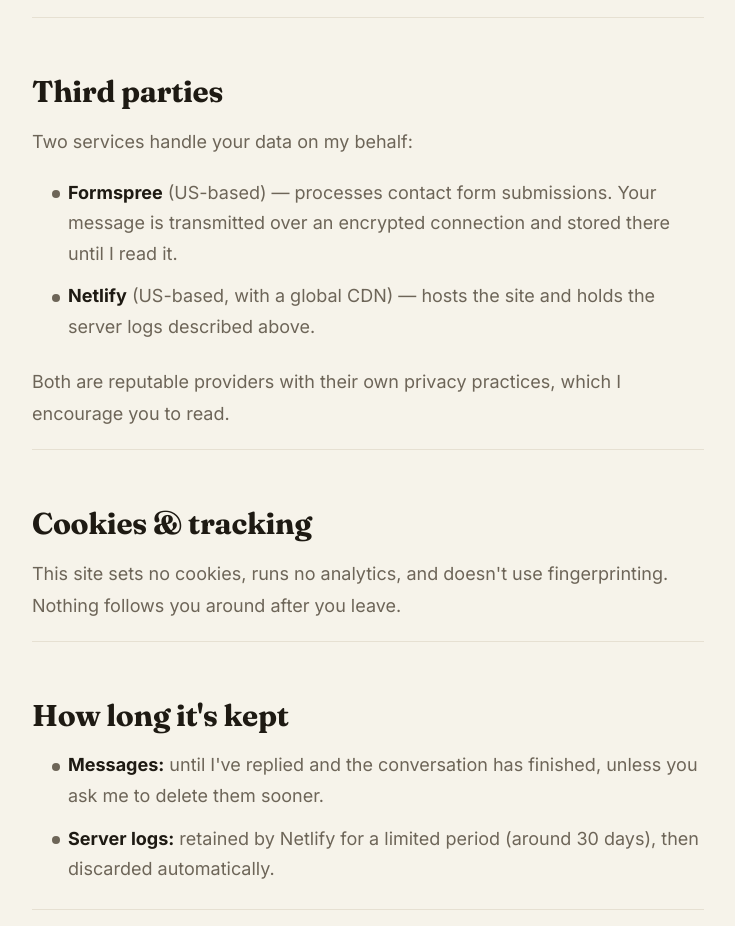
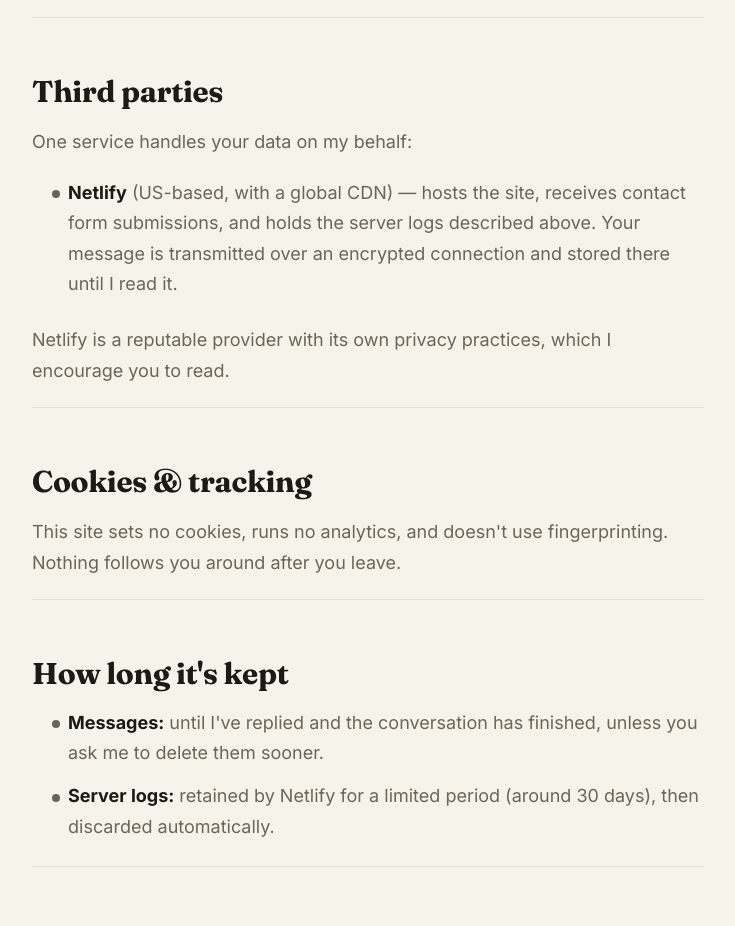
Before and after one commit to ExxonExxon/portofolio-website, a website built with Vite: page privacy/index.html in a window 1280 px wide. Shown: the part 1571-2497 px from the top of the page, without its empty margins (272-1007 px from the left). Built offline with nearby package versions, Linux system fonts and the light colour scheme.

Commit message:
fix: remove stale Formspree reference from privacy policy

```diff
--- a/privacy/index.html
+++ b/privacy/index.html
@@ -157,21 +157,18 @@
         </p>
 
         <h2 class="privacy-doc__h" id="third-parties">Third parties</h2>
-        <p>Two services handle your data on my behalf:</p>
+        <p>One service handles your data on my behalf:</p>
         <ul>
           <li>
-            <strong>Formspree</strong> (US-based) — processes contact form
-            submissions. Your message is transmitted over an encrypted
+            <strong>Netlify</strong> (US-based, with a global CDN) — hosts the
+            site, receives contact form submissions, and holds the server logs
+            described above. Your message is transmitted over an encrypted
             connection and stored there until I read it.
-          </li>
-          <li>
-            <strong>Netlify</strong> (US-based, with a global CDN) — hosts the
-            site and holds the server logs described above.
           </li>
         </ul>
         <p>
-          Both are reputable providers with their own privacy practices, which I
-          encourage you to read.
+          Netlify is a reputable provider with its own privacy practices, which
+          I encourage you to read.
         </p>
 
         <h2 class="privacy-doc__h" id="cookies">Cookies &amp; tracking</h2>
```
